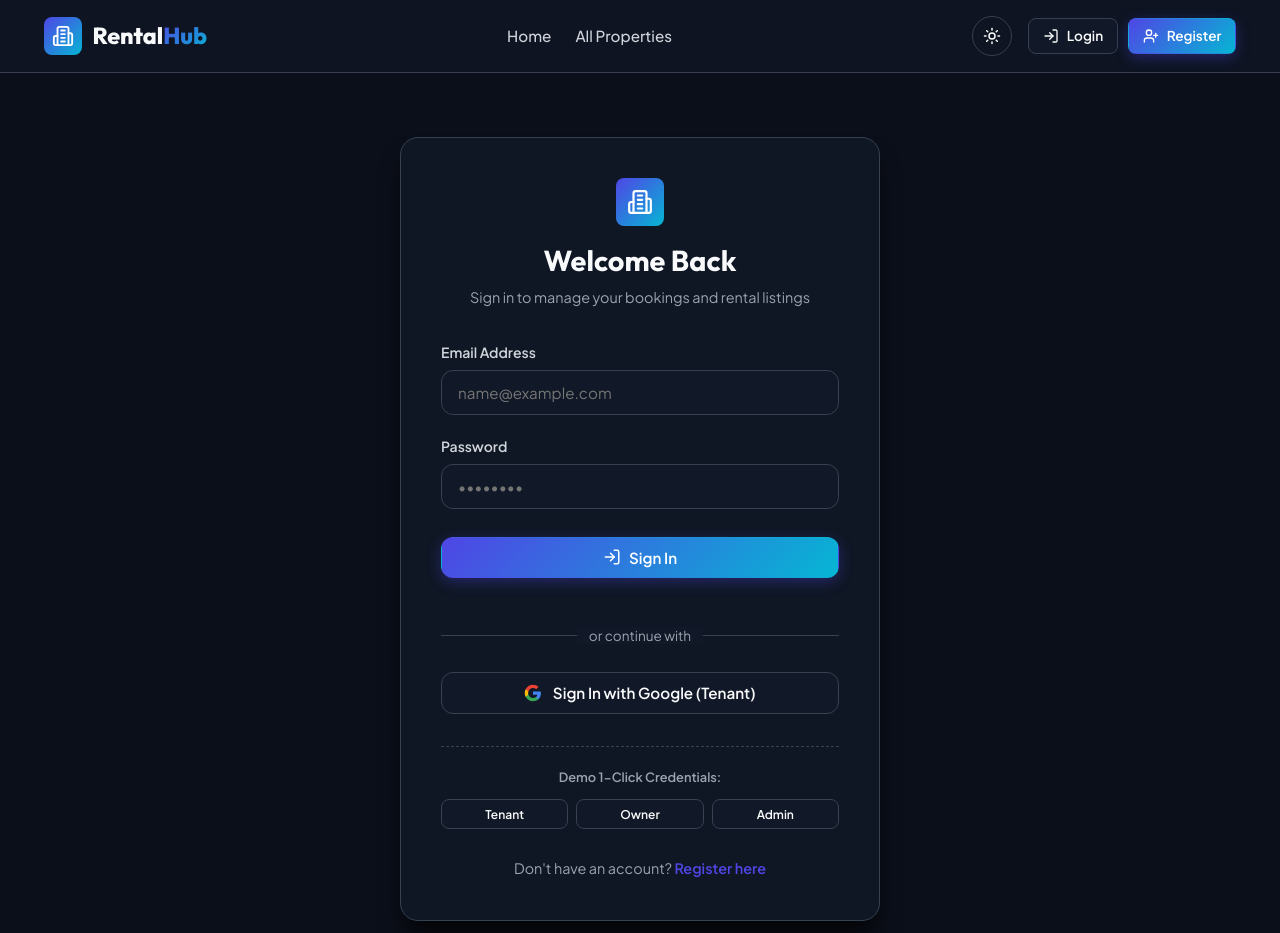
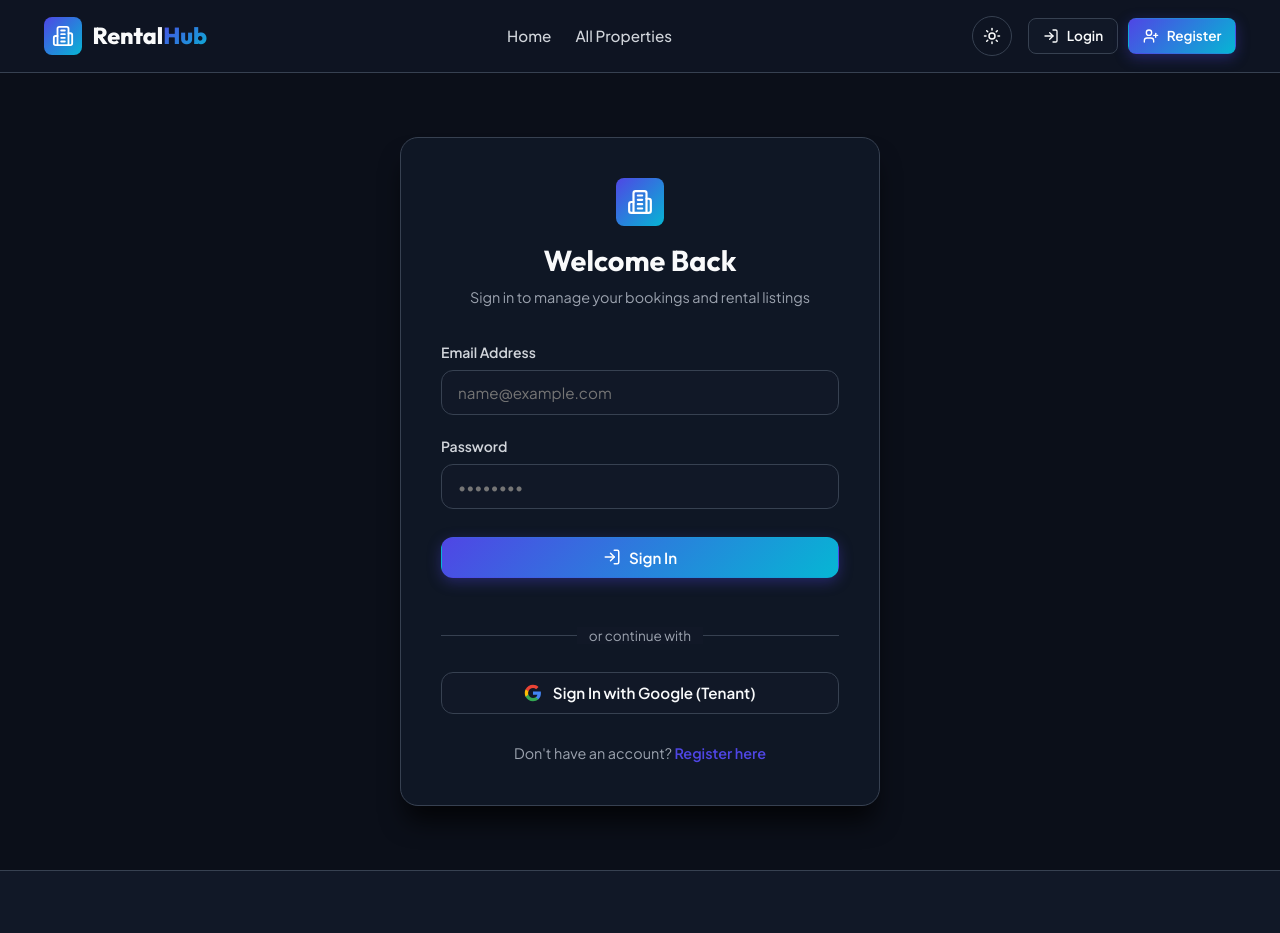
Before and after one commit to raihanuIR/haven-space-client, a React (Vite) app: page /login in a window 1280 px wide. Shown: the top 933 px of the page. Built offline with nearby package versions, Linux system fonts and the light colour scheme; no server answers.

Commit message:
refactor(auth): remove demo quick credentials to strictly match specification

```diff
--- a/src/pages/Login.jsx
+++ b/src/pages/Login.jsx
@@ -38,20 +38,6 @@ const Login = () => {
       setError(res.message);
     }
     setLoading(false);
-  };
-
-  // Quick helper for evaluation demo logins
-  const fillDemoCredentials = (role) => {
-    if (role === 'admin') {
-      setEmail('admin@rentalhub.com');
-      setPassword('AdminPassword123!');
-    } else if (role === 'owner') {
-      setEmail('owner@rentalhub.com');
-      setPassword('OwnerPassword123!');
-    } else {
-      setEmail('tenant@rentalhub.com');
-      setPassword('TenantPassword123!');
-    }
   };
 
   return (
@@ -152,24 +138,6 @@ const Login = () => {
           <span>Sign In with Google (Tenant)</span>
         </button>
 
-        {/* Demo Fast Logins for Recruiter / Grader Convenience */}
-        <div style={{ marginTop: '2rem', paddingTop: '1.25rem', borderTop: '1px dashed var(--border-color)' }}>
-          <span style={{ display: 'block', textAlign: 'center', fontSize: '0.8rem', color: 'var(--text-muted)', marginBottom: '0.75rem', fontWeight: 600 }}>
-            Demo 1-Click Credentials:
-          </span>
-          <div style={{ display: 'grid', gridTemplateColumns: 'repeat(3, 1fr)', gap: '0.5rem' }}>
-            <button type="button" onClick={() => fillDemoCredentials('tenant')} className="btn btn-secondary btn-sm" style={{ fontSize: '0.75rem' }}>
-              Tenant
-            </button>
-            <button type="button" onClick={() => fillDemoCredentials('owner')} className="btn btn-secondary btn-sm" style={{ fontSize: '0.75rem' }}>
-              Owner
-            </button>
-            <button type="button" onClick={() => fillDemoCredentials('admin')} className="btn btn-secondary btn-sm" style={{ fontSize: '0.75rem' }}>
-              Admin
-            </button>
-          </div>
-        </div>
-
         <p style={{ textAlign: 'center', marginTop: '1.75rem', fontSize: '0.9rem', color: 'var(--text-muted)' }}>
           Don't have an account? <Link to="/register" style={{ color: 'var(--accent-primary)', fontWeight: 600 }}>Register here</Link>
         </p>
```
